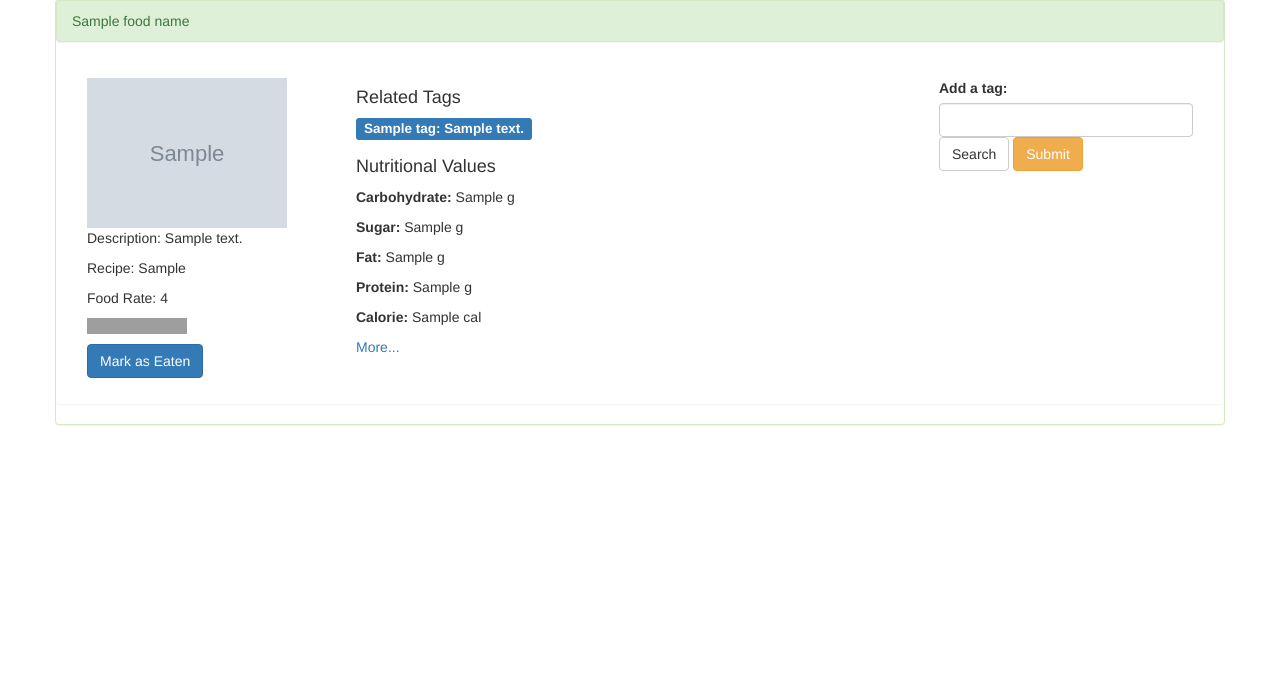
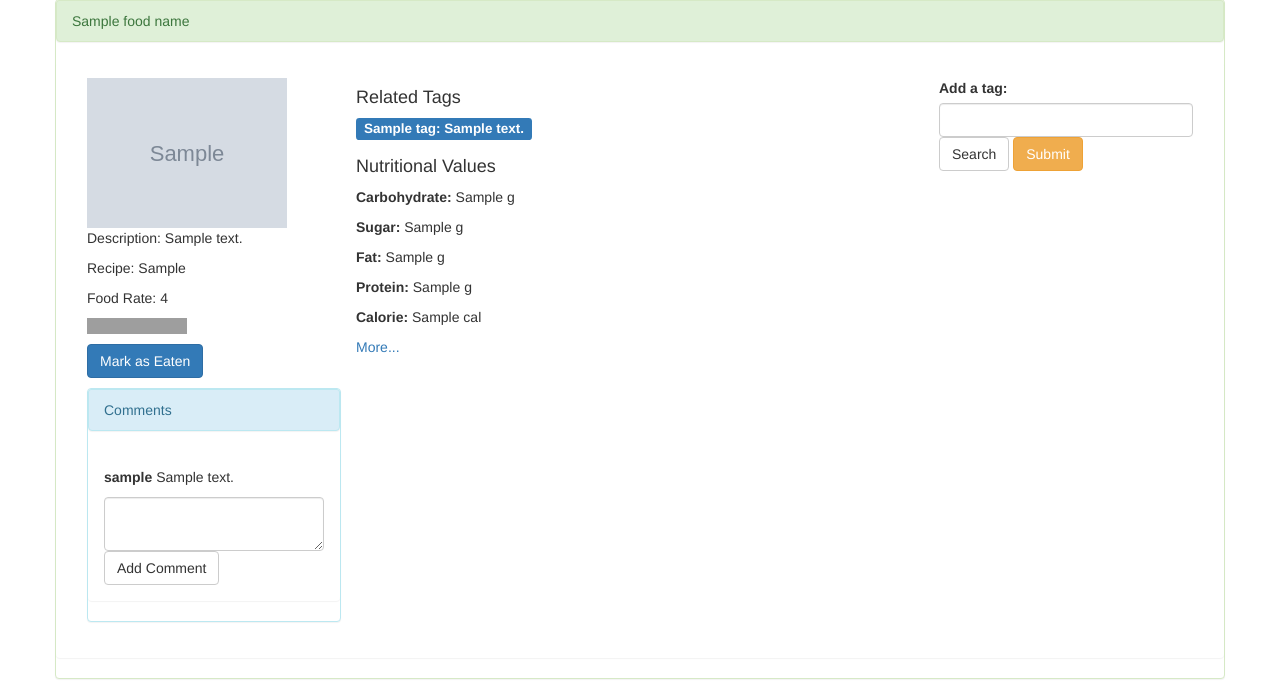
Before and after one commit to bounswe/bounswe2016group4, a Django app: template kwueBackend/kwue/templates/kwue/food.html in a window 1280 px wide. Shown: the part 144-843 px from the top of the page. Before the commit the page ends 569 px from the top, so only its background shows below. Run offline with Django 3.2, Linux system fonts and the light colour scheme; the template is opened without the code that fills it: most values are stand-ins (such as "Sample title", 1, 10 or a date in 2020); grey boxes marked "Sample" are stand-in pictures; some libraries are stand-ins or nearby versions; grey boxes are pictures that could not be loaded.

Commit message:
comment functionality added

```diff
--- a/kwueBackend/kwue/controllers/food.py
+++ b/kwueBackend/kwue/controllers/food.py
@@ -34,6 +34,7 @@ def get_food_page(req):
     del food_dict['_state']  # alptekin fix FacePalm
     tag_list = return_tags(food_id, "Food")
     food_dict['tag_list'] = tag_list
+    food_dict['comments'] = db_get_comments(food_id)
     food_dict['user_name'] = user_name
     food_dict['user_type'] = user_type
     food_dict['user_id'] = id
--- a/kwueBackend/kwue/static/js/food.js
+++ b/kwueBackend/kwue/static/js/food.js
@@ -140,7 +140,7 @@ $(document).ready(function(){
             "<input type='text' class='form-control ing-name' id='ingredient-1' value='' placeholder='Ingredient name'>" +
             "</div>";
         $("#ingredient-add").before(html);
-    })
+    });
 });
 
 $(document).on('click', '.ingredient-delete', function () {
--- a/kwueBackend/kwue/static/js/food_page.js
+++ b/kwueBackend/kwue/static/js/food_page.js
@@ -103,6 +103,19 @@ $(document).ready(function () {
             $(this).text("More...");
         }
     });
+
+    $("#add-comment").click(function () {
+        var comment = $("#comment").val();
+        var foodid = $("#mark-as-eaten").data('foodid');
+        $.ajax({
+            url: 'comment_food',
+            method: 'post',
+            data: {
+                comment_text: comment,
+                food_id: foodid
+            }
+        });
+    });
 });
 
 $(document).on('click', '.sem-tag', function () {
--- a/kwueBackend/kwue/templates/kwue/food.html
+++ b/kwueBackend/kwue/templates/kwue/food.html
@@ -41,6 +41,18 @@
                             <input type="radio" name="example" class="rating" value="5" />
                         </div></p>
                         <p><a class="btn btn-primary" id="mark-as-eaten" data-foodid="{{ food_id }}">Mark as Eaten</a></p>
+                        <div class="panel panel-info">
+                            <div class="panel panel-heading">
+                                Comments
+                            </div>
+                            <div class="panel panel-body" style="overflow: auto;">
+                                {% for comment in comments %}
+                                    <p><strong> {{ comment.user_name }}</strong> {{ comment.comment_text }}</p>
+                                {% endfor %}
+                                <textarea class="form-control" id="comment"></textarea>
+                                <a href="#" class="btn btn-default" id="add-comment">Add Comment</a>
+                            </div>
+                        </div>
                     </div>
                     <div class="col-md-6">
                         <div class="row" style="overflow: auto">
--- a/kwueBackend/kwue/urls.py
+++ b/kwueBackend/kwue/urls.py
@@ -261,7 +261,6 @@ urlpatterns = (
     ### REQUEST
     # POST
     # 'food_id'
-    # 'user_id'
     # 'comment_text'
     ### RESPONSE
     # 'is_success'
```
